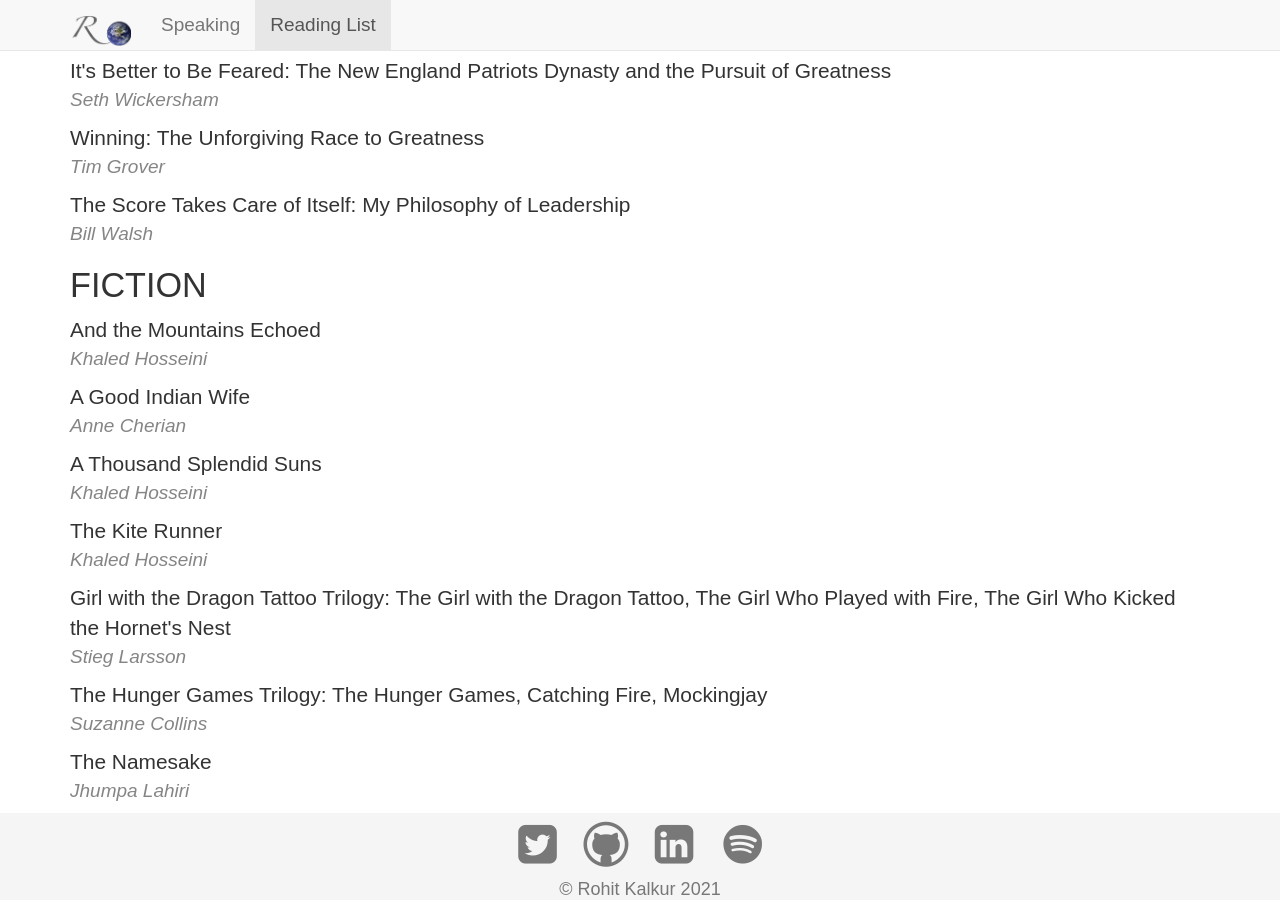
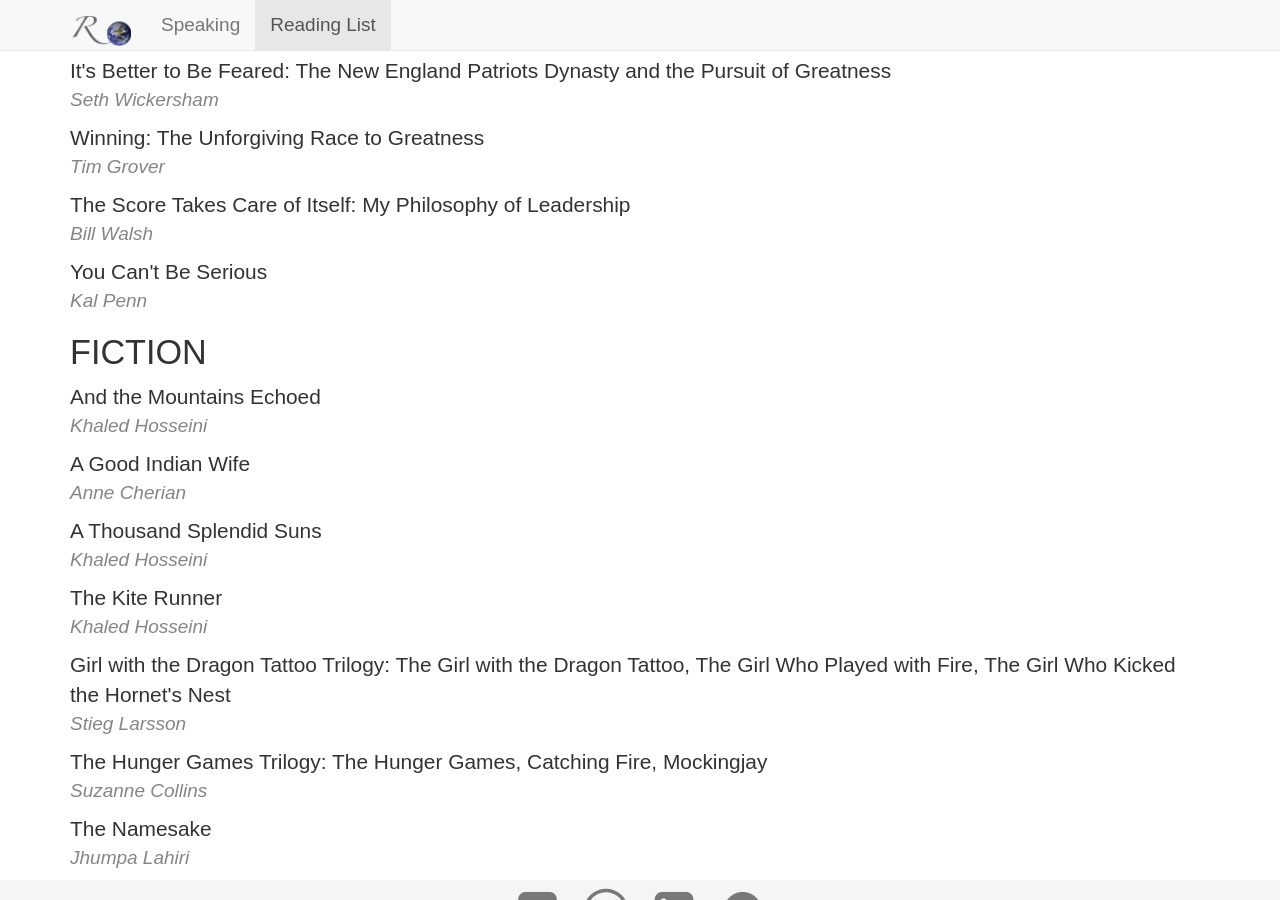
Before and after one commit to rovolution/rovolution.github.io, a Jekyll site: the page built from reading-list/index.html, in a window 1280 px wide and 900 px high, scrolled down 5638 px. Built offline with Jekyll 4.4.1, drawn with Linux system fonts in a browser that asks for light colours; nearby versions of some CDN libraries.

Commit message:
adds new book

```diff
--- a/reading-list/index.html
+++ b/reading-list/index.html
@@ -349,6 +349,10 @@ title: "Reading List"
 			<div class='book-list-title'>The Score Takes Care of Itself: My Philosophy of Leadership</div>
 			<div class='book-list-author'>Bill Walsh</div>
 		</li>
+		<li class='book-list-entry'>
+			<div class='book-list-title'>You Can't Be Serious</div>
+			<div class='book-list-author'>Kal Penn</div>
+		</li>
 	</ul>
 	<h3 class="book-list-category">FICTION</h3>
 	<ul class='book-list'>
```
